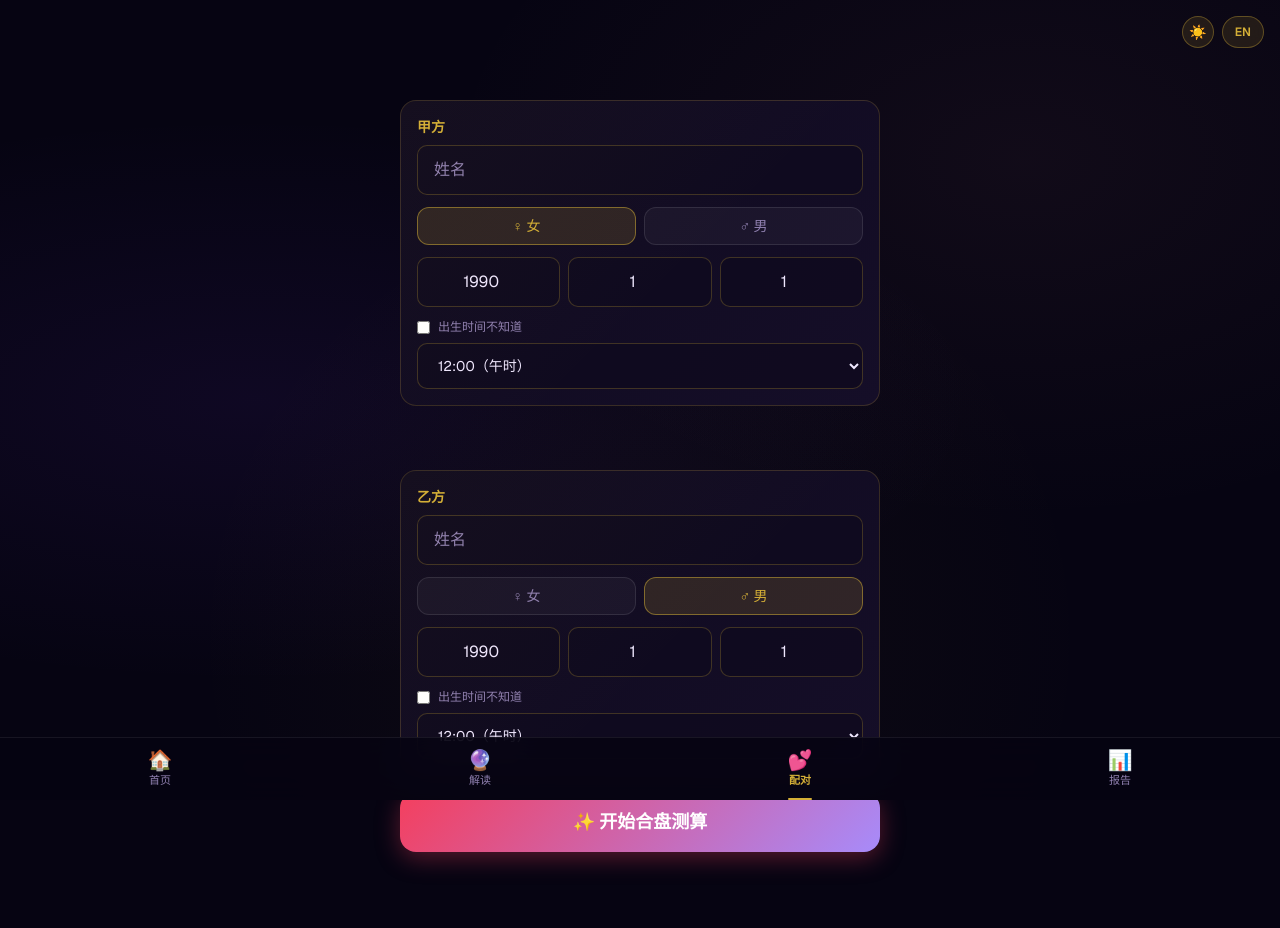
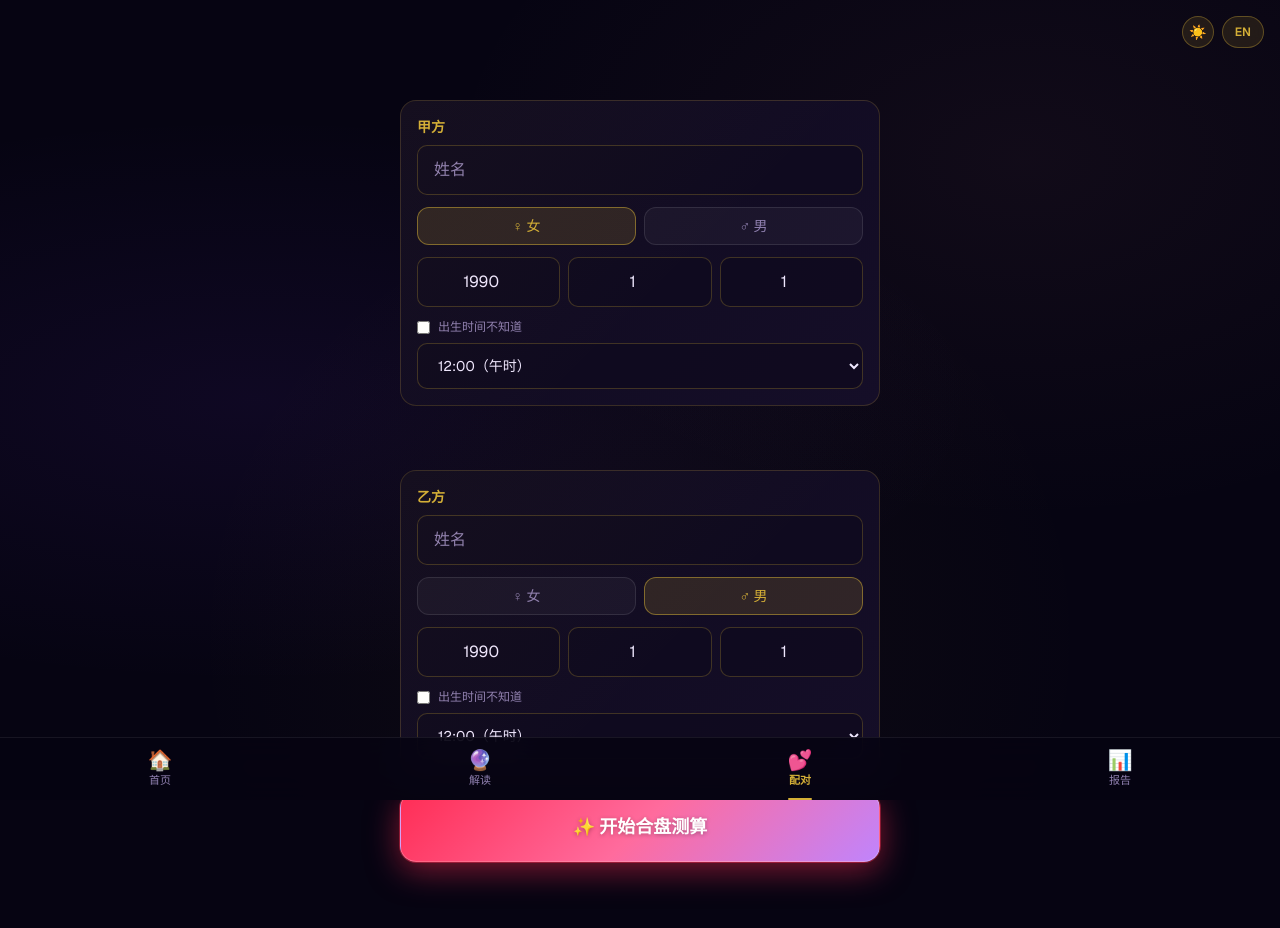
Before and after one commit to LunaMask88/fortune-teller, a Next.js app: page /match in a window 1280 px wide. Shown: the top 928 px of the page. Built offline with nearby package versions, Linux system fonts and the light colour scheme.

Commit message:
init: MysticOracle fortune-teller app

```diff
--- a/components/MatchForm.tsx
+++ b/components/MatchForm.tsx
@@ -421,15 +421,20 @@ export default function MatchForm() {
           <button
             type="submit"
             disabled={loading}
-            className="w-full py-4 rounded-2xl font-bold text-lg transition-all"
+            className="w-full py-5 rounded-2xl font-bold text-lg transition-all"
             style={{
               background: loading
-                ? 'rgba(244,63,94,0.08)'
-                : 'linear-gradient(135deg, #f43f5e 0%, #a78bfa 100%)',
-              color: loading ? 'var(--text-muted)' : '#fff',
+                ? 'rgba(255,255,255,0.04)'
+                : 'linear-gradient(135deg, #ff2d55 0%, #ff6b9d 50%, #c084fc 100%)',
+              color: loading ? 'rgba(255,255,255,0.3)' : '#fff',
               cursor: loading ? 'not-allowed' : 'pointer',
-              boxShadow: loading ? 'none' : '0 6px 24px rgba(244,63,94,0.35)',
-              border: loading ? '1px solid rgba(244,63,94,0.15)' : 'none',
+              border: loading
+                ? '1px solid rgba(255,255,255,0.1)'
+                : '1px solid rgba(255,255,255,0.25)',
+              boxShadow: loading
+                ? 'none'
+                : '0 0 0 1px rgba(255,45,85,0.4), 0 8px 32px rgba(255,45,85,0.5), 0 2px 8px rgba(0,0,0,0.4)',
+              textShadow: loading ? 'none' : '0 1px 4px rgba(0,0,0,0.3)',
             }}
           >
             {loading
```
